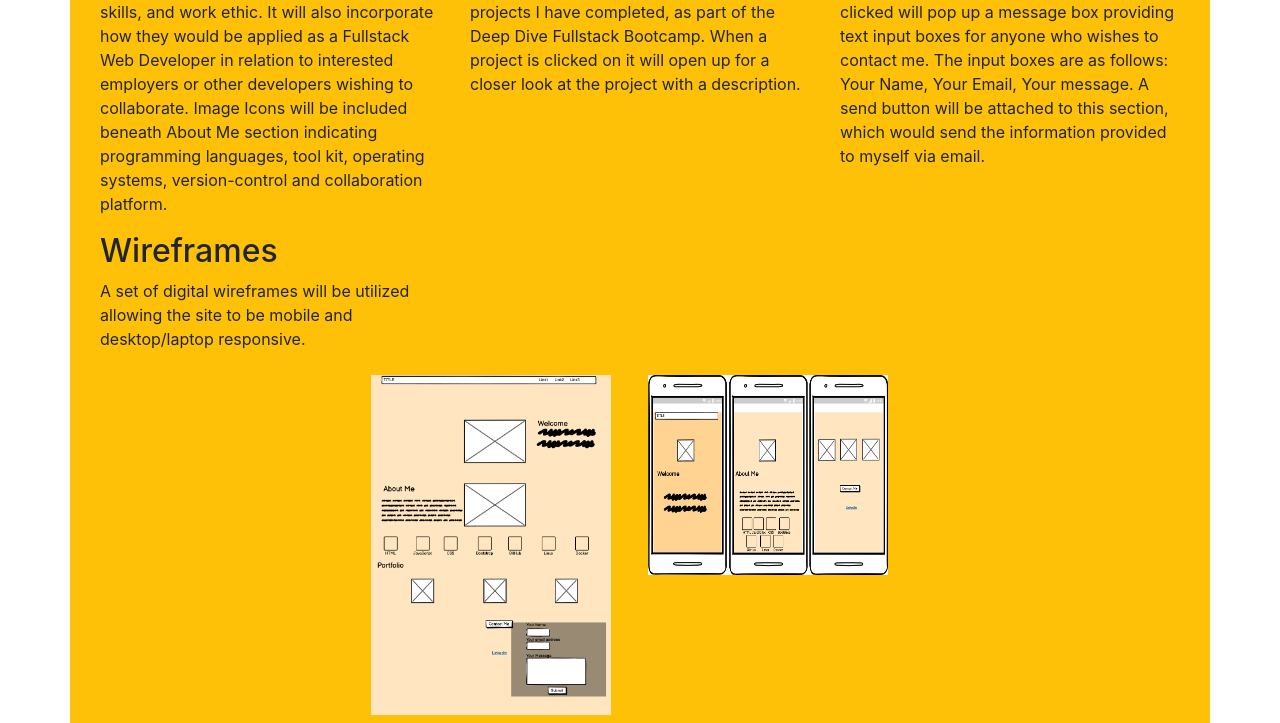
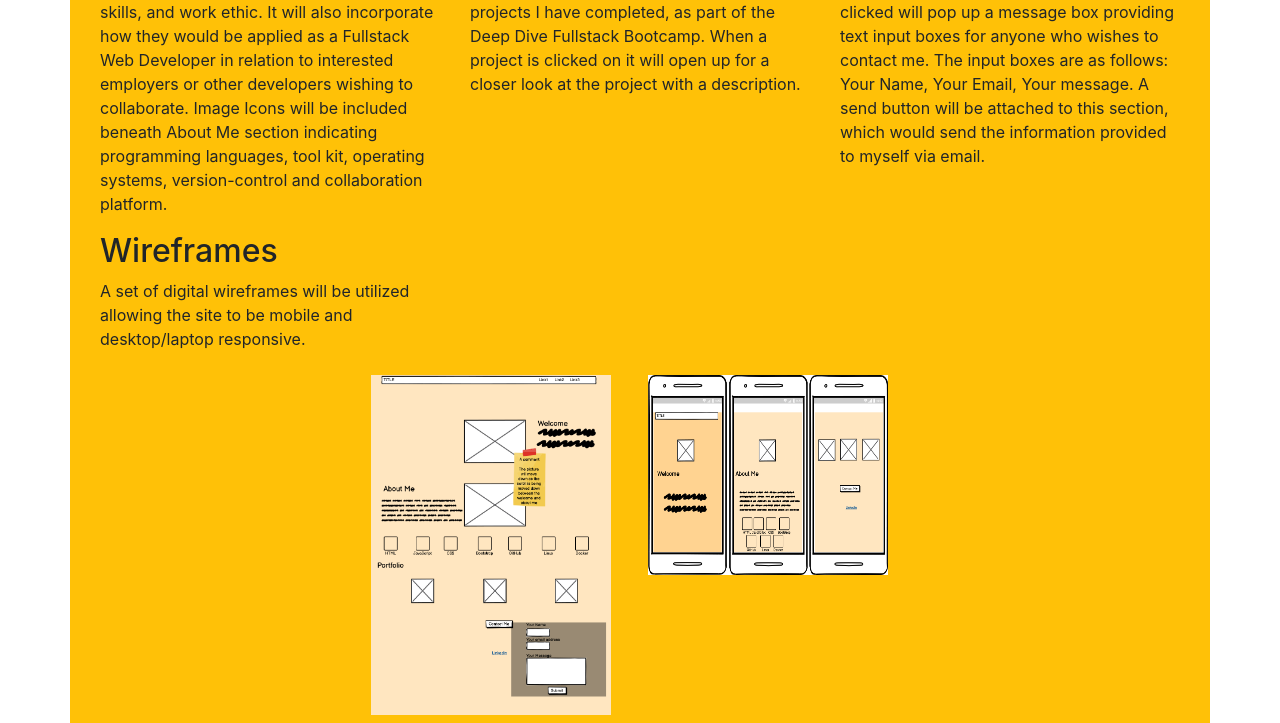
Before and after one commit to dianeaguilar/my-pwp-diane-aguilar, a plain HTML site: page public_html/documentation/milestone-2.html in a window 1280 px wide. Shown: the part 582-1305 px from the top of the page. Drawn offline with nearby package versions, Linux system fonts and the light colour scheme.

Commit message:
added milestone 2 wireframe and updated milestone 2 html

```diff
--- a/public_html/documentation/milestone-2.html
+++ b/public_html/documentation/milestone-2.html
@@ -94,7 +94,7 @@
 	<div class="row">
 		<div class="col-md-3"></div>
 		<div class="col-md-3 p-2">
-			<img src="PWP%20Milestone%202%20Wireframe.png" class="desktopwireframe" alt="desktopwf" width="240" height="340">
+			<img src="PWP%20Milestone%202%20Desktop.png" class="desktopwireframe" alt="desktopwf" width="240" height="340">
 		</div>
 		<div class="col-md-3 p-2">
 			<img src="PWP%20Milestone%202%20Mobile.png" class="mobilewireframe" alt="mobilewf" width="240" height="200">
```
Also changed, not shown: public_html/documentation/PWP Milestone 2 Desktop.png (added).
